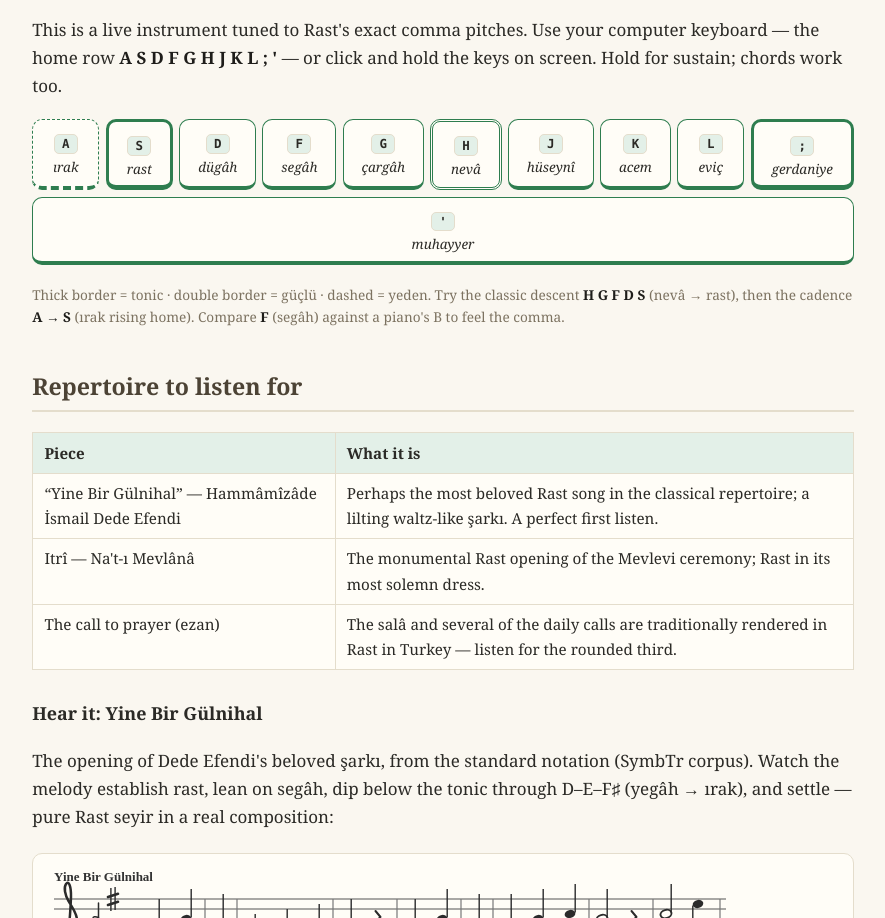
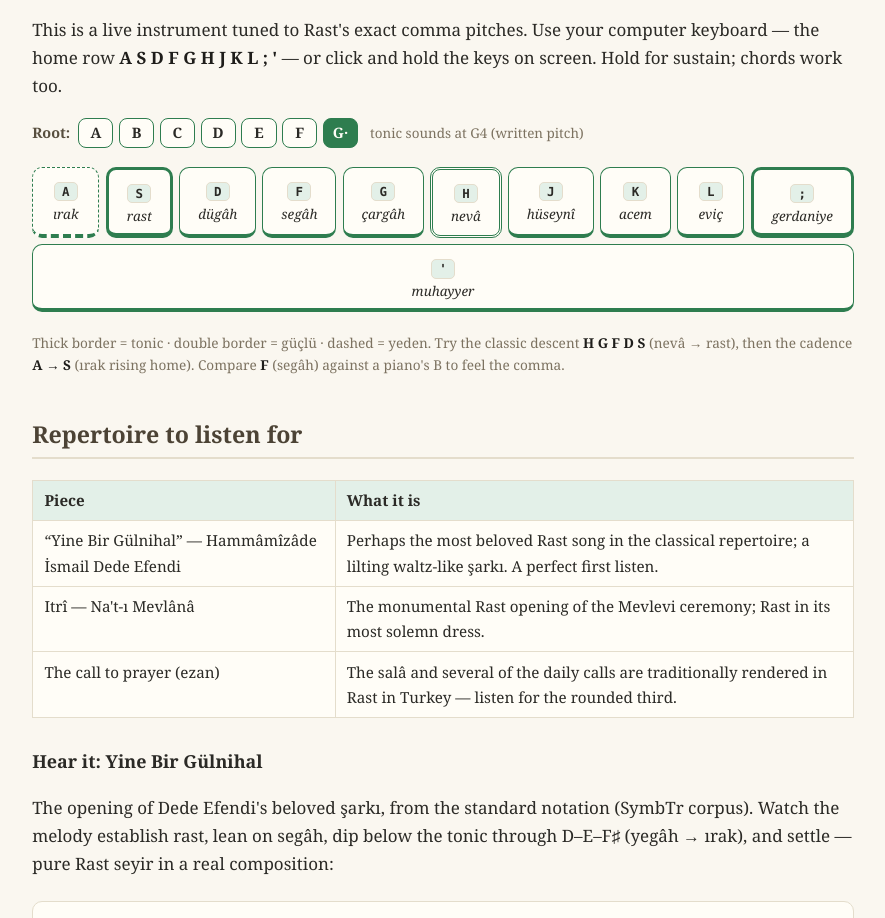
Before and after one commit to Emruur/MaqamTheory, a plain HTML site: page chapters/05-rast.html in a window 1280 px wide. Shown: the part 2790-3708 px from the top of the page, without its empty margins (197-1082 px from the left). Drawn offline with Linux system fonts and the light colour scheme.

Commit message:
Add root/tonic transposition (A-G) to the keyboard instrument
Root selector above each makam keyboard transposes the whole comma
grid to any natural root, choosing the octave nearest written pitch
(offset normalized to +/-26 commas). Perde names stay put while pitch
moves - ahenk in miniature. Written-pitch root is marked; choice is
remembered per makam via localStorage.

Co-Authored-By: Claude Fable 5 <noreply@anthropic.com>

```diff
--- a/css/style.css
+++ b/css/style.css
@@ -180,6 +180,41 @@ button.play.playing::before { content: "\25A0\00a0"; }
 .note-chip.sounding .western { color: var(--accent-soft); }
 .note-chip.tonic { border-width: 3px; }
 
+/* ---- keyboard root (transposition) selector ---- */
+.kbd-root {
+  display: flex;
+  align-items: center;
+  flex-wrap: wrap;
+  gap: 0.35rem;
+  margin: 1.1rem 0 0.4rem;
+}
+.kbd-root .kr-label {
+  font-size: 0.9rem;
+  font-weight: 600;
+  color: #574e3e;
+  margin-right: 0.15rem;
+}
+.kbd-root button {
+  font: 600 0.9rem Georgia, serif;
+  min-width: 2.2rem;
+  padding: 0.28rem 0.55rem;
+  border: 1.4px solid var(--accent);
+  border-radius: 8px;
+  background: var(--card);
+  color: var(--ink);
+  cursor: pointer;
+}
+.kbd-root button:hover { background: var(--accent-soft); }
+.kbd-root button.selected {
+  background: var(--accent);
+  color: var(--card);
+}
+.kbd-root .kr-status {
+  font-size: 0.84rem;
+  color: #7c7260;
+  margin-left: 0.4rem;
+}
+
 /* ---- global voice picker (header) ---- */
 .voice-picker {
   display: inline-flex;
--- a/js/keyboard.js
+++ b/js/keyboard.js
@@ -32,6 +32,33 @@
     const parts = s.split("|");
     return { commas: +parts[0], perde: parts[1], flag: parts[2] || "" };
   });
+
+  /* ---- transposable root (ahenk) ---- */
+  const NATURALS = { C: 0, D: 9, E: 18, F: 22, G: 31, A: 40, B: 49 };
+  const ROOT_ORDER = ["A", "B", "C", "D", "E", "F", "G"];
+  const tonicCommas = (notes.find(function (n) { return n.flag === "t"; })
+                       || notes[0]).commas;
+  const writtenRoot = Object.keys(NATURALS).find(function (L) {
+    return NATURALS[L] === tonicCommas % 53;
+  }) || "G";
+  const makamKey = (document.body.className.match(/makam-(\w+)/) || [])[1] || "x";
+  let root = writtenRoot;
+  try {
+    const saved = localStorage.getItem("maqam-root-" + makamKey);
+    if (saved in NATURALS) root = saved;
+  } catch (e) {}
+
+  function offsetCommas() {
+    let d = NATURALS[root] - (tonicCommas % 53);
+    if (d > 26) d -= 53;
+    if (d <= -26) d += 53;
+    return d;
+  }
+
+  function soundingTonicName() {
+    const c = tonicCommas + offsetCommas();
+    return root + (4 + Math.floor(c / 53));
+  }
 
   let ctx = null, master = null, noiseBuf = null;
   const waves = {};           // voice key -> PeriodicWave
@@ -70,7 +97,7 @@
   }
 
   function freqOf(commas) {
-    return 440 * Math.pow(2, (commas - 40) / 53);
+    return 440 * Math.pow(2, (commas + offsetCommas() - 40) / 53);
   }
 
   /* Each starter returns a handle with off(t) that releases and cleans up. */
@@ -166,6 +193,44 @@
     keyEls[i].classList.remove("active");
   }
 
+  // Root (tonic) selector — transposition in the spirit of ahenk:
+  // perde names and notation stay put, only the sounding pitch moves.
+  const rootRow = document.createElement("div");
+  rootRow.className = "kbd-root";
+  const rootLabel = document.createElement("span");
+  rootLabel.className = "kr-label";
+  rootLabel.textContent = "Root:";
+  rootRow.appendChild(rootLabel);
+  const rootBtns = {};
+  const rootStatus = document.createElement("span");
+  rootStatus.className = "kr-status";
+  function updateRootUI() {
+    ROOT_ORDER.forEach(function (L) {
+      rootBtns[L].classList.toggle("selected", L === root);
+    });
+    rootStatus.textContent = root === writtenRoot
+      ? "tonic sounds at " + soundingTonicName() + " (written pitch)"
+      : "tonic sounds at " + soundingTonicName() + " — transposed " +
+        (offsetCommas() > 0 ? "up " : "down ") +
+        Math.abs(offsetCommas()) + " commas";
+  }
+  ROOT_ORDER.forEach(function (L) {
+    const b = document.createElement("button");
+    b.type = "button";
+    b.textContent = L === writtenRoot ? L + "·" : L;
+    b.title = L === writtenRoot ? "Written pitch" : "Transpose tonic to " + L;
+    b.addEventListener("click", function () {
+      root = L;
+      try { localStorage.setItem("maqam-root-" + makamKey, L); } catch (e) {}
+      updateRootUI();
+    });
+    rootBtns[L] = b;
+    rootRow.appendChild(b);
+  });
+  rootRow.appendChild(rootStatus);
+  box.parentNode.insertBefore(rootRow, box);
+  updateRootUI();
+
   // Build the on-screen keys.
   notes.forEach(function (n, i) {
     const k = document.createElement("div");
```
